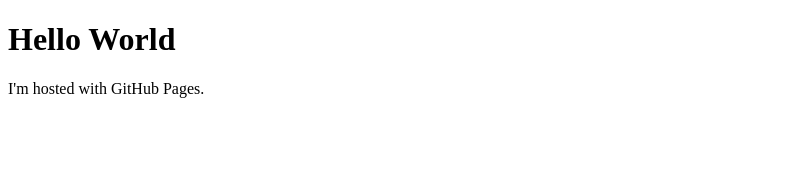
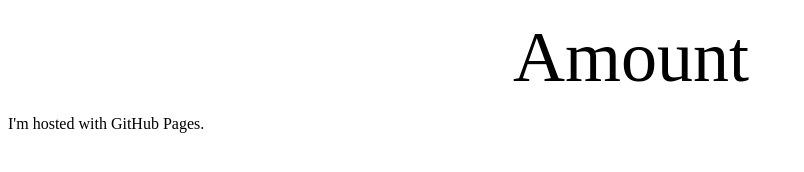
Before and after one commit to ovesnyt/ovesnyt.github.io, a plain HTML site: page index.html in a window 1280 px wide. Shown: the whole page, without its empty margins (0-804 px from the left). Drawn offline with Linux system fonts and the light colour scheme.

Commit message:
Update index.html

```diff
--- a/index.html
+++ b/index.html
@@ -1,7 +1,7 @@
 <!DOCTYPE html>
 <html>
 <body>
-<h1>Hello World</h1>
+<p style="text-align:center"><span style="font-size:72px">Amount&nbsp;</span></p>
 <p>I'm hosted with GitHub Pages.</p>
 </body>
 </html>
```
